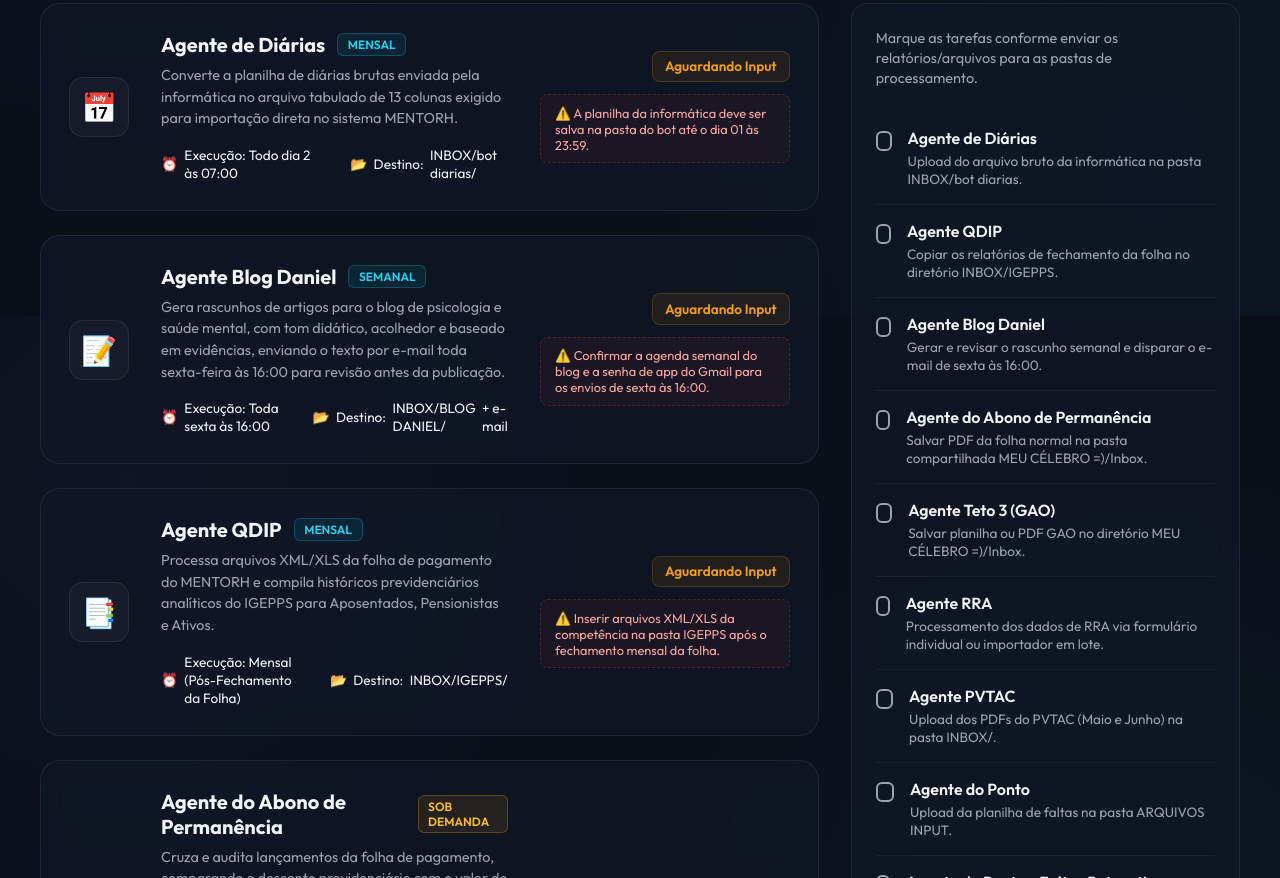
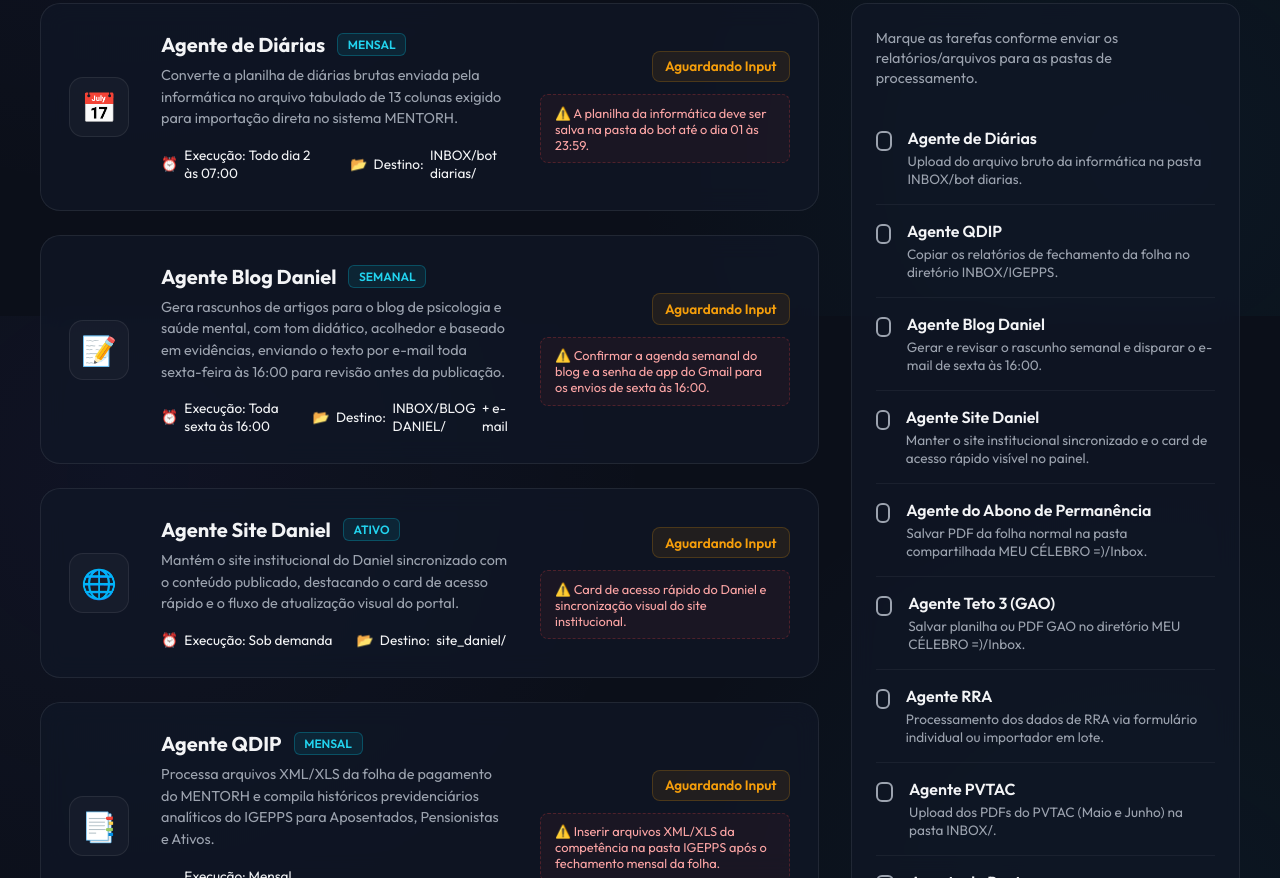
Before and after one commit to rafffahell-sys/PROGRAMAS-IA, a plain HTML site: page 02 - COLABORATIVO MPPA/MEU CÉLEBRO =)/Projetos/painel_agentes.html in a window 1280 px wide. Shown: the part 484-1362 px from the top of the page. Drawn offline with Linux system fonts and the light colour scheme; no server answers.

Commit message:
Adiciona card do Daniel no painel de agentes

```diff
--- a/02 - COLABORATIVO MPPA/MEU CÉLEBRO =)/Projetos/painel_agentes.html
+++ b/02 - COLABORATIVO MPPA/MEU CÉLEBRO =)/Projetos/painel_agentes.html
@@ -749,6 +749,23 @@
                     </div>
                 </div>
 
+                <!-- AGENTE SITE DANIEL -->
+                <div class="agent-card">
+                    <div class="agent-avatar">🌐</div>
+                    <div class="agent-details">
+                        <h3>Agente Site Daniel <span class="agent-tag monthly">Ativo</span></h3>
+                        <p class="agent-desc">Mantém o site institucional do Daniel sincronizado com o conteúdo publicado, destacando o card de acesso rápido e o fluxo de atualização visual do portal.</p>
+                        <div class="agent-meta">
+                            <div class="meta-item"><span class="meta-icon">⏰</span> Execução: Sob demanda</div>
+                            <div class="meta-item"><span class="meta-icon">📂</span> Destino: <code>site_daniel/</code></div>
+                        </div>
+                    </div>
+                    <div class="agent-status-section">
+                        <span class="status-indicator healthy" id="status-site-daniel">Publicado</span>
+                        <div class="action-needed-box success" id="box-site-daniel">✓ Site do Daniel já está publicado e acessível no portal.</div>
+                    </div>
+                </div>
+
                 <!-- AGENTE QDIP -->
                 <div class="agent-card">
                     <div class="agent-avatar">📑</div>
@@ -998,6 +1015,15 @@
                     </div>
                 </div>
 
+                <!-- CHECK 2C -->
+                <div class="checklist-item">
+                    <input type="checkbox" class="checklist-checkbox" id="check-site-daniel" onchange="toggleCheck('site-daniel')">
+                    <div class="checklist-info">
+                        <h4>Agente Site Daniel</h4>
+                        <p>Manter o site institucional sincronizado e o card de acesso rápido visível no painel.</p>
+                    </div>
+                </div>
+
                 <!-- CHECK 3 -->
                 <div class="checklist-item">
                     <input type="checkbox" class="checklist-checkbox" id="check-abono" onchange="toggleCheck('abono')">
@@ -1076,6 +1102,7 @@
         diarias: false,
         qdip: false,
         'blog-daniel': false,
+        'site-daniel': true,
         abono: false,
         teto3: false,
         rra: false,
@@ -1111,7 +1138,7 @@
             document.getElementById('sync-key').value = syncKey;
         }
 
-        ['diarias', 'qdip', 'blog-daniel', 'abono', 'teto3', 'rra', 'pvtac', 'ponto', 'ponto-retroativo', 'ponto-devolucoes'].forEach(item => {
+        ['diarias', 'qdip', 'blog-daniel', 'site-daniel', 'abono', 'teto3', 'rra', 'pvtac', 'ponto', 'ponto-retroativo', 'ponto-devolucoes'].forEach(item => {
             const val = localStorage.getItem('mppa-check-' + item) === 'true';
             localState[item] = val;
             document.getElementById('check-' + item).checked = val;
@@ -1142,7 +1169,7 @@
                     const state = JSON.parse(fromHex(hexValue));
                     localState = state;
 
-                    ['diarias', 'qdip', 'abono', 'teto3', 'rra', 'pvtac', 'ponto', 'ponto-retroativo', 'ponto-devolucoes'].forEach(item => {
+                    ['diarias', 'qdip', 'blog-daniel', 'site-daniel', 'abono', 'teto3', 'rra', 'pvtac', 'ponto', 'ponto-retroativo', 'ponto-devolucoes'].forEach(item => {
                         const checked = !!state[item];
                         document.getElementById('check-' + item).checked = checked;
                         updateUI(item, checked);
@@ -1207,6 +1234,8 @@
             boxEl.textContent = "⚠️ Inserir arquivos XML/XLS da competência na pasta IGEPPS após o fechamento mensal da folha.";
         } else if (item === 'blog-daniel') {
             boxEl.textContent = "⚠️ Confirmar a agenda semanal do blog e a senha de app do Gmail para os envios de sexta às 16:00.";
+        } else if (item === 'site-daniel') {
+            boxEl.textContent = "⚠️ Card de acesso rápido do Daniel e sincronização visual do site institucional.";
         } else if (item === 'teto3') {
             boxEl.textContent = "⚠️ Salvar planilha ou PDF de vantagens (GAO) na Inbox para auditoria do teto de 35%.";
         } else if (item === 'rra') {
@@ -1254,6 +1283,11 @@
             deadlineEl.style.color = "var(--info)";
             deadlineEl.innerHTML = "Sexta <span style='font-size: 1.2rem; font-weight: 500'>16:00</span>";
             descEl.textContent = "Geração e envio por e-mail do Blog Daniel (Agente Blog Daniel)";
+        } else if (!document.getElementById('check-site-daniel').checked) {
+            deadlineEl.className = "metric-val";
+            deadlineEl.style.color = "var(--success)";
+            deadlineEl.innerHTML = "Site <span style='font-size: 1.2rem; font-weight: 500'>Daniel</span>";
+            descEl.textContent = "Card de acesso rápido e sincronização do site institucional do Daniel";
         } else if (!checkTeto3) {
             deadlineEl.className = "metric-val";
             deadlineEl.style.color = "var(--info)";
```
